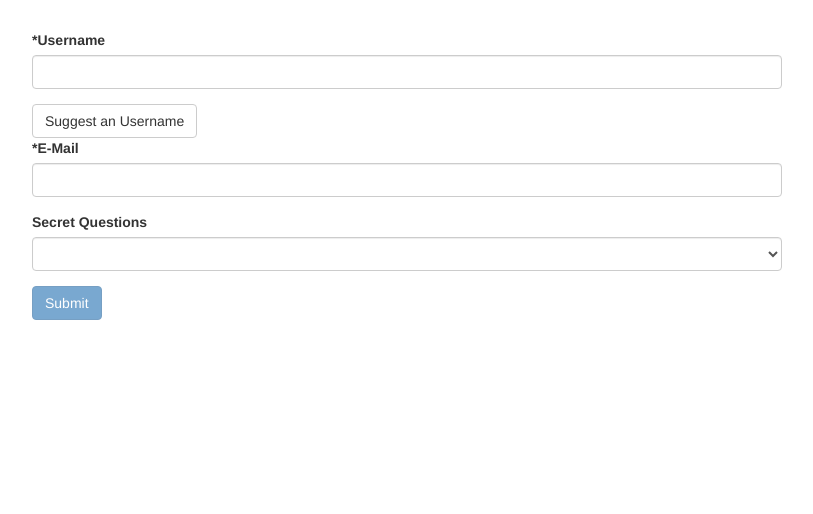
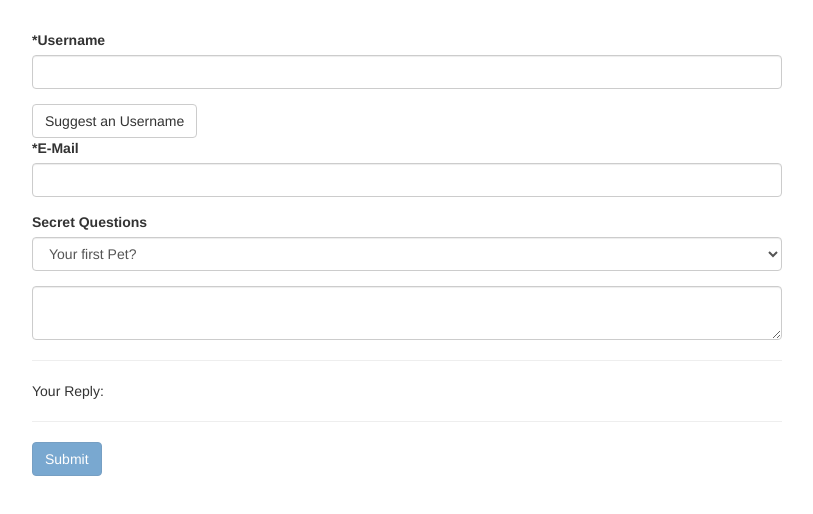
Before and after one commit to naitik0212/Angular-Forms, an Angular app: page / in a window 1280 px wide. Shown: the top 514 px of the page, without its empty margins (233-1046 px from the left). Built offline with nearby package versions, Linux system fonts and the light colour scheme.

Commit message:
Adding ngModelGroup

```diff
--- a/src/app/app.component.html
+++ b/src/app/app.component.html
@@ -1,16 +1,15 @@
 <div class="container">
   <div class="row">
-    <div class="col-xs-12 col-sm-10 col-md-8 col-sm-offset-1 col-md-offset-2">
+    <div class="col-xs-12 col-sm-10 col-md-8 col-sm-offset-1 col-md-offset-2" >
       <!--<form (ngSubmit)="onSubmit(f)" #f="ngForm">-->
         <form (ngSubmit)="onSubmit()" #f="ngForm">
 
-        <div id="user-data">
+        <div id="user-data" ngModelGroup="userData" #userData = "ngModelGroup">
           <div class="form-group">
             <label for="username">*Username</label>
             <input type="text"
                    id="username"
                    class="form-control"
-                   ngModel
                    name = "username" required>
           </div>
           <button class="btn btn-default" type="button">Suggest an Username</button>
@@ -26,14 +25,30 @@
             <span class="help-block" *ngIf="!email.valid && email.touched"> Please Enter a valid Email!</span>
           </div>
         </div>
-        <div class="form-group">
+          <p *ngIf="!userData.valid && userData.touched"> Please Enter a valid User information!</p>
+
+          <div class="form-group">
           <label for="secret">Secret Questions</label>
-          <select id="secret" class="form-control" ngModel
-                  name="secret">
+          <select id="secret" class="form-control"
+                  ngModel name="secret"
+                  [ngModel]="defaultQuestion"
+          >
             <option value="pet">Your first Pet?</option>
             <option value="teacher">Your first teacher?</option>
           </select>
         </div>
+          <div class="form-group">
+            <textarea name="AnswerSecretQuestion" rows = "2"
+            class="form-control"
+            [(ngModel)]="answer">
+            </textarea>
+          </div>
+          <hr>
+
+          <p> Your Reply: {{answer}}</p>
+          <hr>
+
+
         <button class="btn btn-primary"
                 type="submit"
         [disabled]="!f.valid" >Submit</button>
--- a/src/app/app.component.ts
+++ b/src/app/app.component.ts
@@ -8,6 +8,8 @@ import {NgForm} from '@angular/forms';
 })
 export class AppComponent {
   @ViewChild('f') signUpForm: NgForm;
+  defaultQuestion = 'pet';
+  answer = '';
 
   suggestUserName() {
     const suggestedName = 'Superuser';
```
